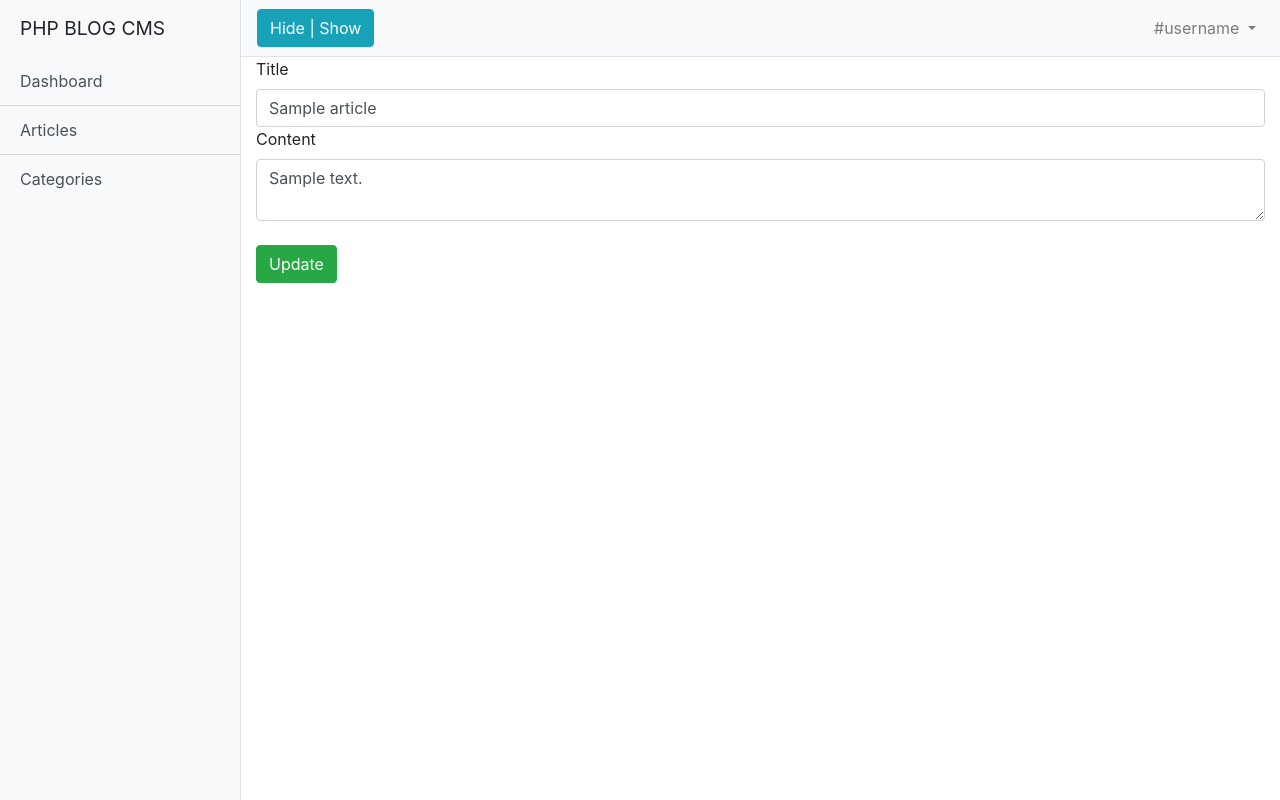
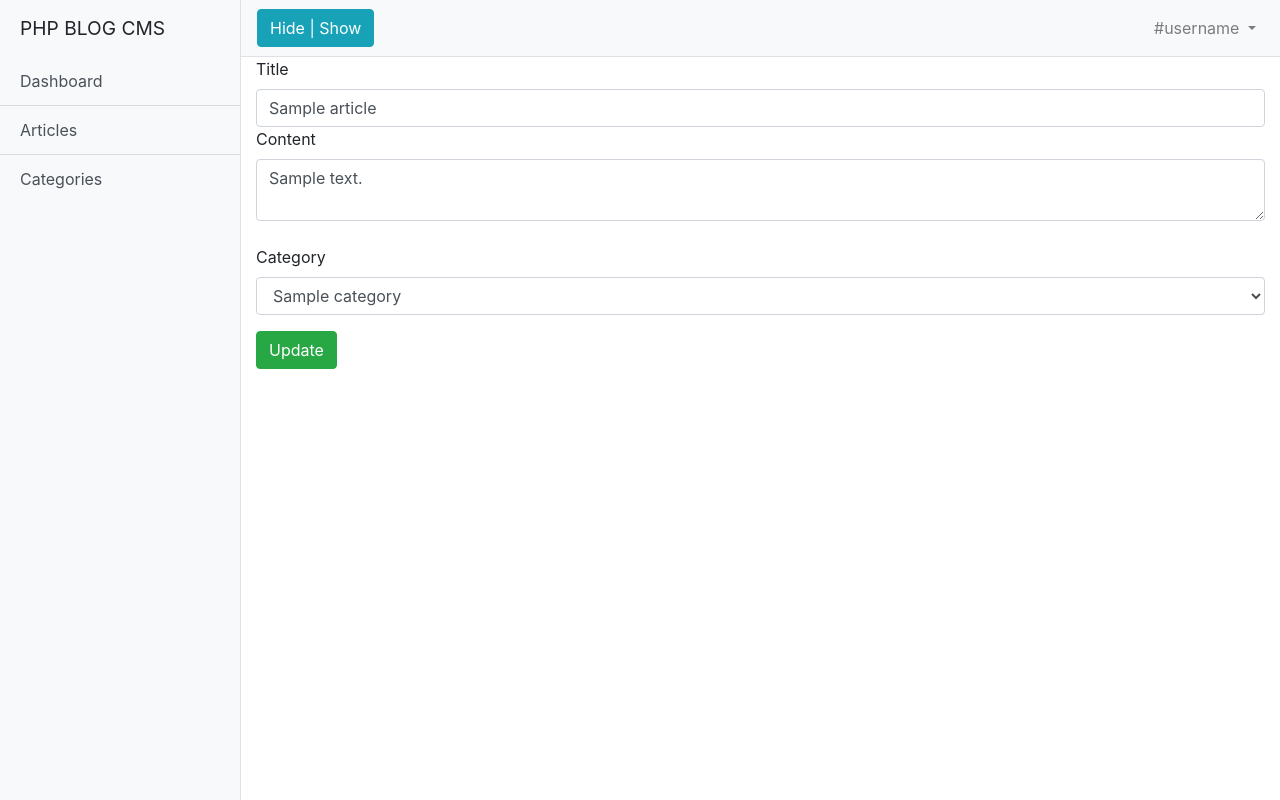
Before and after one commit to elifcakmakk/php-blog, a PHP site: page /admin/articles/edit.php?article=1 in a window 1280 px wide. Run offline with PHP 8.4, Linux system fonts and the light colour scheme; tables that the repository leaves empty hold one stand-in row (values such as "Sample post"); data that the repository does not hold is empty.

Commit message:
select box

```diff
--- a/admin/articles/create.php
+++ b/admin/articles/create.php
@@ -29,7 +29,6 @@
                  foreach ($categories as $category) { ?>
                      <option value="<?php echo $category['id'] ?>" ><?php echo $category['name']; ?></option>
                  <?php } ?>
-
 
             </select>
         </div>
--- a/admin/articles/edit.php
+++ b/admin/articles/edit.php
@@ -14,6 +14,8 @@ if (!$query) {
     die();
 }
 
+
+
 ?>
 
 <form action="update.php" method="POST" class="form-group">
@@ -24,6 +26,28 @@ if (!$query) {
     </textarea>
     <input type="hidden" name="id" value="<?php echo $query['id'] ?>">
     <br>
+     <label for="title">Category</label>
+     <select  name="category" class="form-control mb-3">
+                <option disabled >Please select category</option>
+
+                <?php
+                $categories = $db->query("select * from categories", PDO::FETCH_ASSOC);
+
+                 foreach ($categories as $category) { ?>
+                     <option
+
+                     <?php
+                     if($query['category_id'] == $category['id']){
+                        echo "selected";
+                     }
+                     ?>
+
+                     value="<?php echo $category['id'] ?>" >
+                     <?php echo $category['name']; ?>
+                     </option>
+                 <?php } ?>
+
+            </select>
     <button type="submit" class="btn btn-success" > Update</button>
     <?php // TODO 1 select option categoris option
     /*
```
